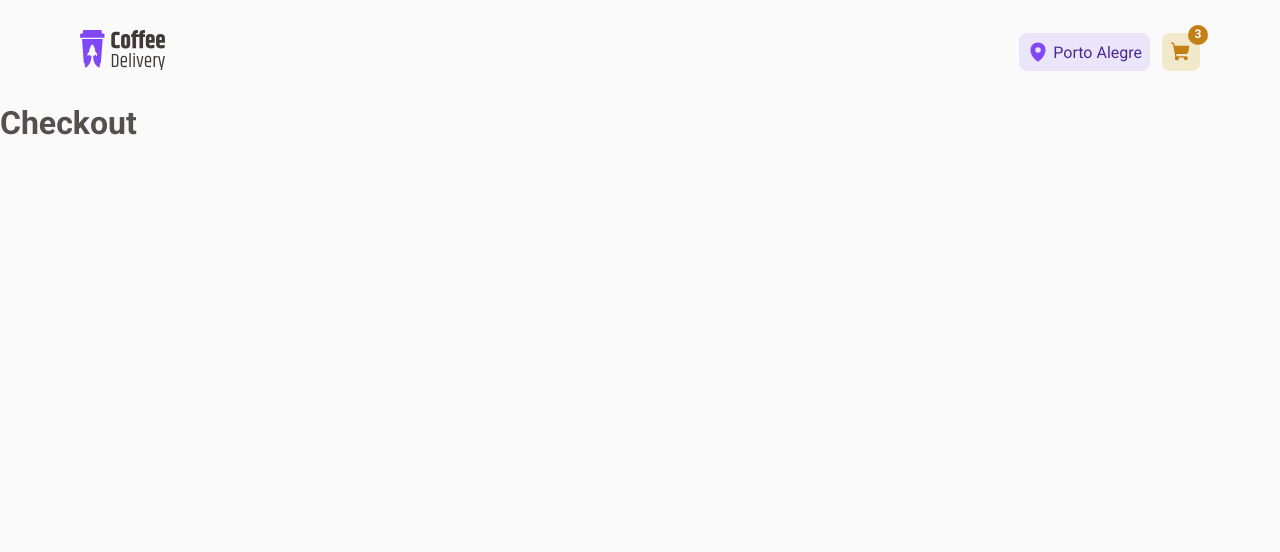
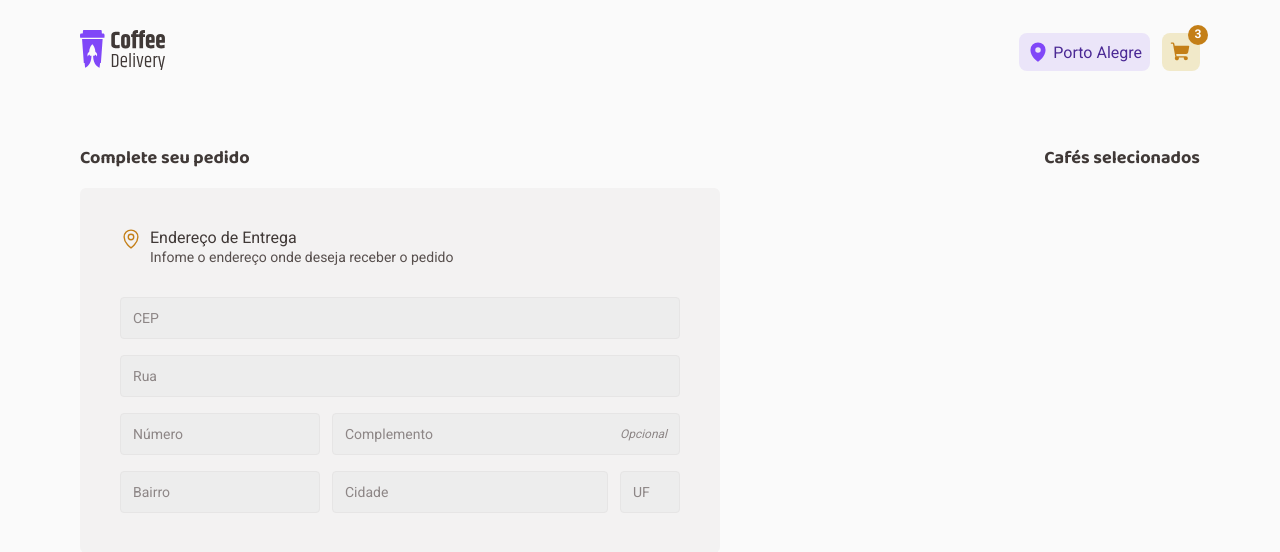
Before and after one commit to gstvds/ignite-coffee, a React (Vite) app: page /checkout in a window 1280 px wide. Shown: the top 552 px of the page. Built offline with nearby package versions, Linux system fonts and the light colour scheme.

Commit message:
feat: adds checkout form

```diff
--- a/src/components/Card/index.tsx
+++ b/src/components/CatalogueCard/index.tsx
@@ -18,7 +18,7 @@ interface CardProps {
   price: number
 }
 
-export function Card({
+export function CatalogueCard({
   imageSource,
   tags,
   title,
--- /dev/null
+++ b/src/components/Input/index.tsx
@@ -0,0 +1,16 @@
+import { InputHTMLAttributes } from 'react'
+import { InputSizes, InputContainer, OptionalText, CustomInput } from './styles'
+
+interface InputProps extends InputHTMLAttributes<HTMLInputElement> {
+  optional?: boolean
+  inputSize?: InputSizes
+}
+
+export function Input({ optional, inputSize = 'large', ...rest }: InputProps) {
+  return (
+    <InputContainer inputSize={inputSize}>
+      <CustomInput {...rest} />
+      {optional && <OptionalText>Opcional</OptionalText>}
+    </InputContainer>
+  )
+}
--- /dev/null
+++ b/src/components/Input/styles.ts
@@ -0,0 +1,58 @@
+import styled, { css } from 'styled-components'
+
+export type InputSizes = 'small' | 'medium' | 'large'
+
+interface InputContainerProps {
+  inputSize: InputSizes
+}
+
+export const InputContainer = styled.div<InputContainerProps>`
+  background: ${(props) => props.theme.colors['base-input']};
+  border: 1px solid ${(props) => props.theme.colors['base-button']};
+  border-radius: 0.25rem;
+  padding: 0.75rem;
+  display: flex;
+  align-items: center;
+  gap: 0.25rem;
+
+  ${(props) =>
+    props.inputSize === 'small' &&
+    css`
+      min-width: 3.75rem;
+      max-width: 3.75rem;
+    `}
+  ${(props) =>
+    props.inputSize === 'medium' &&
+    css`
+      width: 50%;
+      min-width: 12.5rem;
+    `}
+  ${(props) =>
+    props.inputSize === 'large' &&
+    css`
+      width: 100%;
+    `}
+
+  &:focus-within {
+    border: 1px solid ${(props) => props.theme.colors['yellow-dark']};
+  }
+`
+
+export const CustomInput = styled.input`
+  color: ${(props) => props.theme.colors['base-text']};
+  font-size: 0.875rem;
+  box-shadow: none;
+  background: transparent;
+  border: 0;
+  width: 100%;
+
+  &::placeholder {
+    color: ${(props) => props.theme.colors['base-label']};
+  }
+`
+
+export const OptionalText = styled.span`
+  font-size: 0.75rem;
+  font-style: italic;
+  color: ${(props) => props.theme.colors['base-label']};
+`
--- a/src/pages/Checkout/index.tsx
+++ b/src/pages/Checkout/index.tsx
@@ -1,3 +1,46 @@
+import { MapPin } from 'phosphor-react'
+import { Input } from '../../components/Input'
+import {
+  AddressHeader,
+  AddressCard,
+  CheckoutContainer,
+  CheckoutContent,
+  InputRow,
+} from './styles'
+
 export function Checkout() {
-  return <h1>Checkout</h1>
+  return (
+    <CheckoutContainer>
+      <CheckoutContent>
+        <div>
+          <h2>Complete seu pedido</h2>
+          <AddressCard>
+            <AddressHeader>
+              <MapPin size={22} />
+              <div>
+                <span>Endereço de Entrega</span>
+                <span>Infome o endereço onde deseja receber o pedido</span>
+              </div>
+            </AddressHeader>
+            <form>
+              <Input placeholder="CEP" />
+              <Input placeholder="Rua" />
+              <InputRow>
+                <Input placeholder="Número" inputSize="medium" />
+                <Input placeholder="Complemento" optional />
+              </InputRow>
+              <InputRow>
+                <Input placeholder="Bairro" inputSize="medium" />
+                <Input placeholder="Cidade" />
+                <Input placeholder="UF" inputSize="small" />
+              </InputRow>
+            </form>
+          </AddressCard>
+        </div>
+        <div>
+          <h2>Cafés selecionados</h2>
+        </div>
+      </CheckoutContent>
+    </CheckoutContainer>
+  )
 }
--- /dev/null
+++ b/src/pages/Checkout/styles.ts
@@ -0,0 +1,76 @@
+import styled from 'styled-components'
+
+export const CheckoutContainer = styled.div`
+  display: flex;
+  align-items: center;
+  justify-content: center;
+  width: 100%;
+`
+
+export const CheckoutContent = styled.div`
+  display: flex;
+  align-items: flex-start;
+  justify-content: space-between;
+  width: 100%;
+  max-width: 70rem;
+  margin-top: 2.5rem;
+
+  div > h2 {
+    font-family: 'Baloo 2', cursive;
+    font-size: 1.125rem;
+    color: ${(props) => props.theme.colors['base-subtitle']};
+    margin-bottom: 1rem;
+    text-align: left;
+  }
+`
+
+const BaseCard = styled.div`
+  border-radius: 6px;
+  padding: 2.5rem;
+  background-color: ${(props) => props.theme.colors['base-card']};
+
+  display: flex;
+  flex-direction: column;
+`
+
+export const AddressCard = styled(BaseCard)`
+  min-width: 40rem;
+  form {
+    margin-top: 2rem;
+    display: flex;
+    flex-direction: column;
+    gap: 1rem;
+  }
+`
+
+export const AddressHeader = styled.div`
+  display: flex;
+  gap: 0.5rem;
+  align-items: flex-start;
+
+  svg {
+    color: ${(props) => props.theme.colors['yellow-dark']};
+  }
+
+  > div {
+    display: flex;
+    flex-direction: column;
+    gap: 2px;
+  }
+
+  div > span {
+    font-size: 1rem;
+    color: ${(props) => props.theme.colors['base-subtitle']};
+  }
+
+  div > span + span {
+    font-size: 0.875rem;
+    color: ${(props) => props.theme.colors['base-text']};
+  }
+`
+
+export const InputRow = styled.div`
+  display: flex;
+  align-items: center;
+  gap: 0.75rem;
+`
--- a/src/pages/Home/index.tsx
+++ b/src/pages/Home/index.tsx
@@ -6,7 +6,7 @@ import {
   HomeContent,
 } from './styles'
 import { Hero } from './components/Hero'
-import { Card } from '../../components/Card'
+import { CatalogueCard } from '../../components/CatalogueCard'
 
 import coffees from '../../utils/coffees.json'
 import * as images from '../../utils/images'
@@ -21,7 +21,7 @@ export function Home() {
           <h2>Nossos cafés</h2>
           <Coffees>
             {coffees.map((coffee) => (
-              <Card
+              <CatalogueCard
                 key={coffee.id}
                 tags={coffee.tags}
                 price={coffee.price}
```
Also changed, not shown: src/components/CatalogueCard/styles.ts (renamed from src/components/Card/styles.ts).
